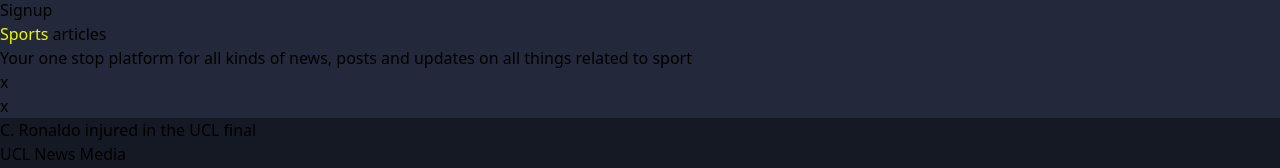
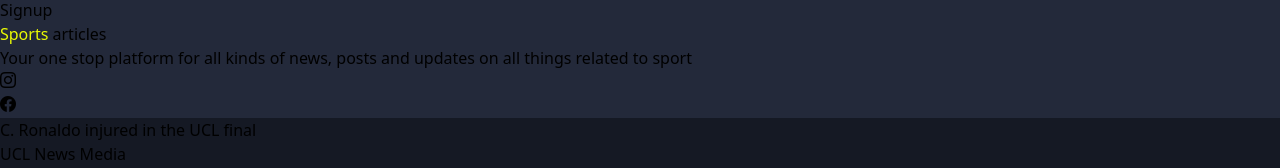
Before and after one commit to Okeke-Divine/strender, a React (Vite) app: page /home in a window 1280 px wide. Shown: the part 170-338 px from the top of the page. Built offline with nearby package versions, Linux system fonts and the light colour scheme.

Commit message:
Added icons

```diff
--- a/src/components/SocialIconComp1.jsx
+++ b/src/components/SocialIconComp1.jsx
@@ -1,9 +1,13 @@
-export default function SocialIconComp1() {
+import { Link } from "react-router-dom";
+
+export default function SocialIconComp1({ iconClass, url }) {
   return (
     <>
-      <div className="rounded-full bg-gray-600 w-10 h-10 text-white flex justify-center items-center">
-        x
-      </div>
+      <Link to={url} target={"_blank"}>
+        <div className="rounded-full bg-gray-600 w-10 h-10 text-white flex justify-center items-center">
+          <i class={`${iconClass} relative top-[0.1rem]`}></i>
+        </div>
+      </Link>
     </>
   );
 }
--- a/src/pages/Home.jsx
+++ b/src/pages/Home.jsx
@@ -21,8 +21,8 @@ function __PartialHero({siteDesc}) {
               {siteDesc}
             </div>
             <div className="flex mt-2 md:mt-0 gap-x-2 md:gap-x-3 items-center">
-              <SocialIconComp1 />
-              <SocialIconComp1 />
+              <SocialIconComp1 iconClass="fi fi-brands-instagram" url="#" />
+              <SocialIconComp1 iconClass="fi fi-brands-facebook" url="#" />
             </div>
           </div>
         </div>
```
